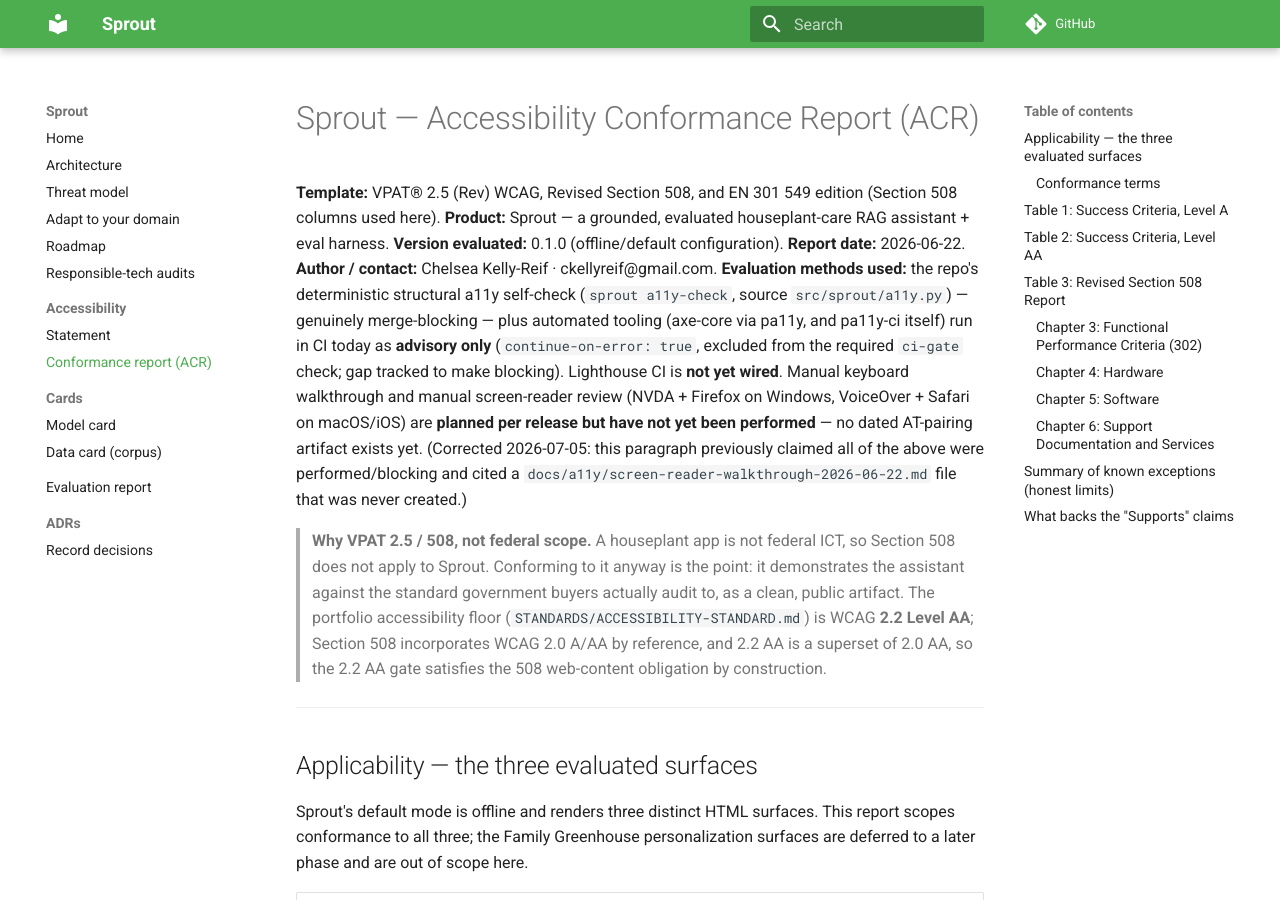
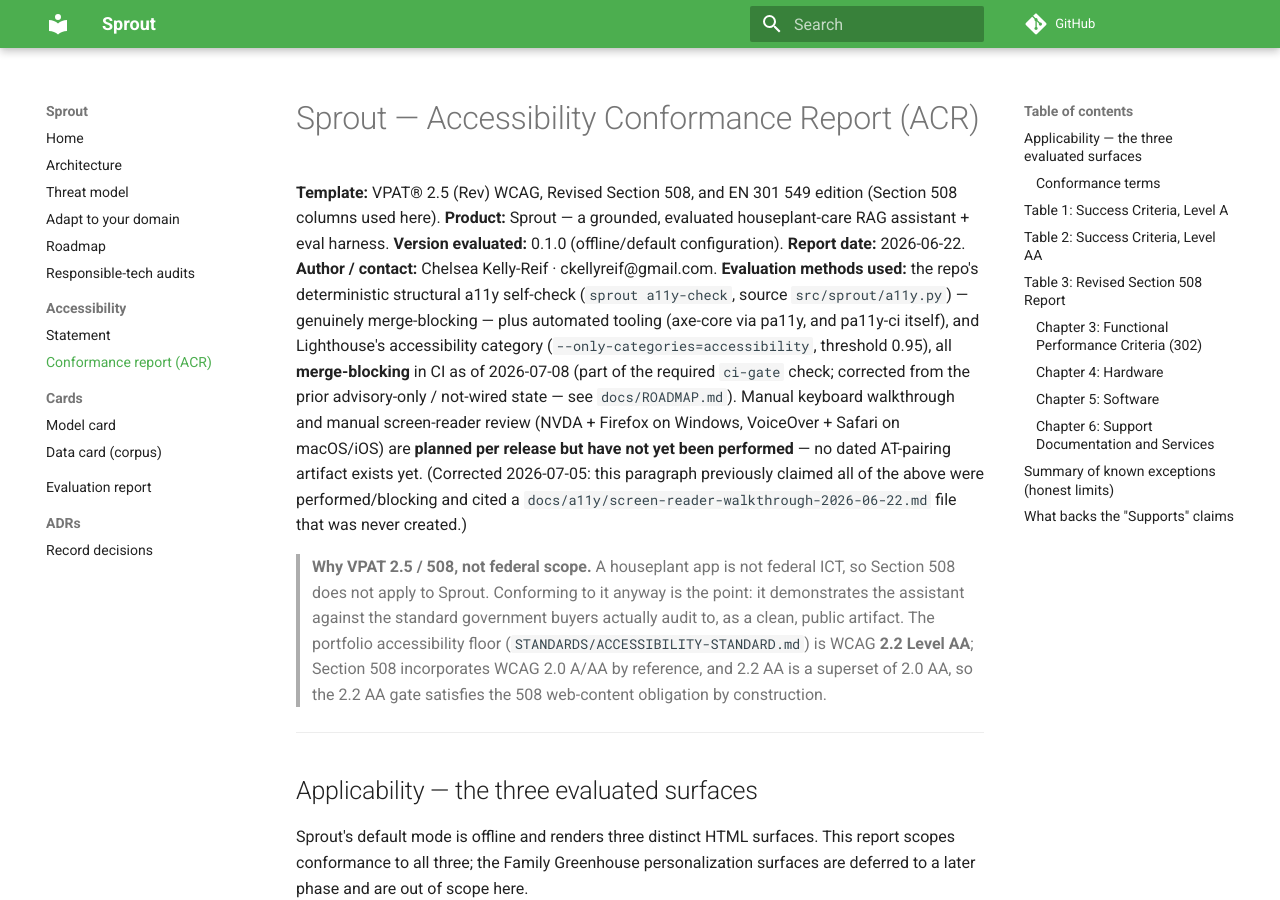
Before and after one commit to ChelseaKR/sprout, an MkDocs documentation site: the page built from docs/accessibility/ACR.md, in a window 1280 px wide and 900 px high. Built offline with MkDocs 1.6.1 and Material for MkDocs 9.7.7, drawn with Linux system fonts in a browser that asks for light colours; comment, search, counter and statistics services are not loaded.

Commit message:
ci: make axe/pa11y merge-blocking and wire Lighthouse into the accessibility gate (#22)
Closes the axe-pa11y-lighthouse-not-fully-wired roadmap gap (docs/ROADMAP.md):
pa11y-ci (axe-core + htmlcs runners) loses its continue-on-error/`|| true`
advisory-only status, and a new `lighthouse` job runs Lighthouse's
accessibility category (threshold 0.95) against the chat UI and the HTML
eval report, previously not wired into CI at all. Both jobs are now
required by ci-gate.

Fixes the one real finding this surfaced instead of leaving it advisory:
the empty-state reminders table left header cells referring to zero data
rows (axe's th-has-data-cells), so the table is now hidden until it has
at least one reminder, matching the existing "No reminders yet." message.

Updates docs/ROADMAP.md, README.md, docs/accessibility/ACR.md, and
CHANGELOG.md to state the new merge-blocking reality instead of the prior
advisory/not-wired one.

Co-authored-by: Claude Fable 5 <noreply@anthropic.com>

```diff
--- a/docs/accessibility/ACR.md
+++ b/docs/accessibility/ACR.md
@@ -8,12 +8,13 @@ columns used here).
 **Author / contact:** Chelsea Kelly-Reif · ckellyreif@gmail.com.
 **Evaluation methods used:** the repo's deterministic structural a11y self-check
 (`sprout a11y-check`, source `src/sprout/a11y.py`) — genuinely merge-blocking — plus automated
-tooling (axe-core via pa11y, and pa11y-ci itself) run in CI today as **advisory only**
-(`continue-on-error: true`, excluded from the required `ci-gate` check; gap tracked to make
-blocking). Lighthouse CI is **not yet wired**. Manual keyboard walkthrough and manual
-screen-reader review (NVDA + Firefox on Windows, VoiceOver + Safari on macOS/iOS) are **planned
-per release but have not yet been performed** — no dated AT-pairing artifact exists yet. (Corrected
-2026-07-05: this paragraph previously claimed all of the above were performed/blocking and cited a
+tooling (axe-core via pa11y, and pa11y-ci itself), and Lighthouse's accessibility category
+(`--only-categories=accessibility`, threshold 0.95), all **merge-blocking** in CI as of
+2026-07-08 (part of the required `ci-gate` check; corrected from the prior advisory-only /
+not-wired state — see `docs/ROADMAP.md`). Manual keyboard walkthrough and manual screen-reader
+review (NVDA + Firefox on Windows, VoiceOver + Safari on macOS/iOS) are **planned per release but
+have not yet been performed** — no dated AT-pairing artifact exists yet. (Corrected 2026-07-05:
+this paragraph previously claimed all of the above were performed/blocking and cited a
 `docs/a11y/screen-reader-walkthrough-2026-06-22.md` file that was never created.)
 
 > **Why VPAT 2.5 / 508, not federal scope.** A houseplant app is not federal ICT, so Section 508
```
Also changed, not shown: CHANGELOG.md (+7 -0 lines), CONTRIBUTING.md (+5 -1 lines), README.md (+1 -1 lines), docs/ROADMAP.md (+2 -2 lines), 4 other files.
